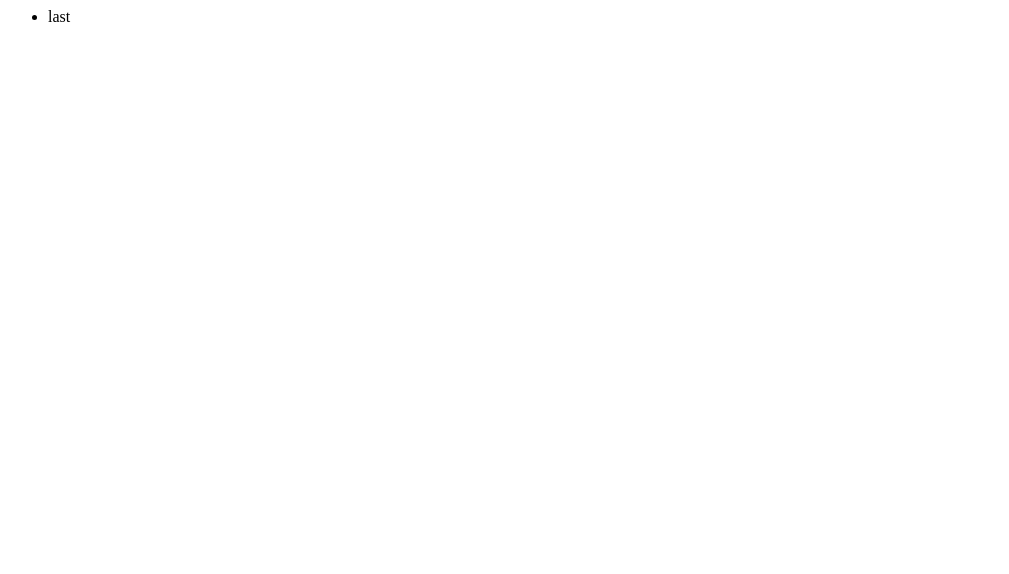
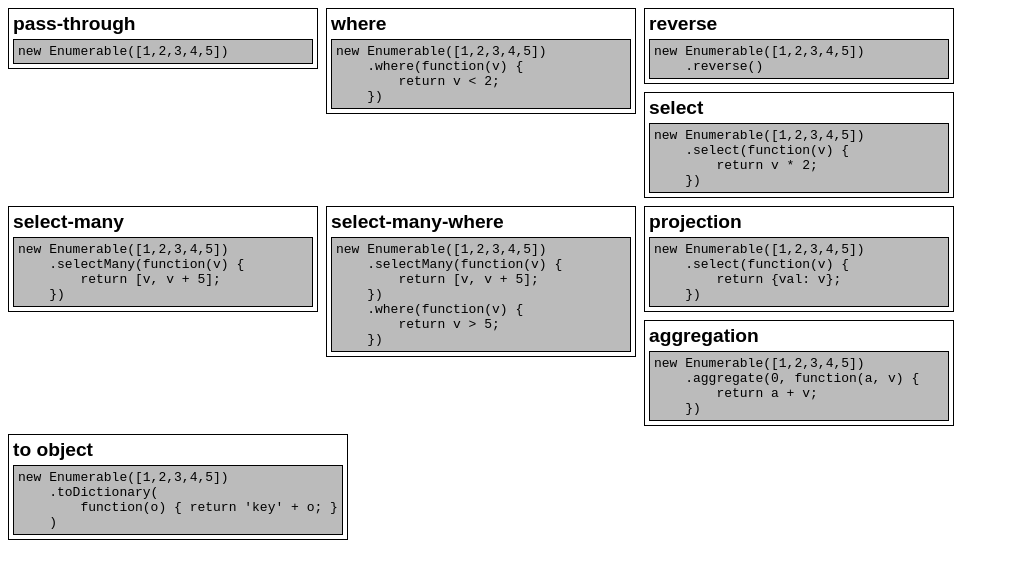
Before and after one commit to mmorton/enumerable, a plain HTML site: page demo/index.html in a window 1280 px wide. Shown: the whole page, without its empty margins (0-1009 px from the left). Drawn offline with Linux system fonts and the light colour scheme; a script that the page names is missing.

Commit message:
functional samples

```diff
--- a/demo/enumerable.js
+++ b/demo/enumerable.js
@@ -20,7 +20,10 @@
 
         return a;
     };
-    var wrap = function (o) {
+    var wrap = function(o) {
+        if (typeof o == 'undefined')
+            return [];
+
         if (supportsIteration(o))
             return o;
 
@@ -215,8 +218,8 @@
                 return d;
             });
         },
-        dump: function (block) {
-            block(this.toArray());
+        inspect: function(block) {
+            block(this);
             return this;
         }
     };
--- a/demo/index.html
+++ b/demo/index.html
@@ -1,14 +1,155 @@
-<html>
+<html xmlns="http://www.w3.org/1999/xhtml">
 <head>
 	<title></title>
 	<script src="enumerable.js" type="text/javascript"></script>
 	<script src="http://ajax.googleapis.com/ajax/libs/ext-core/3.1.0/ext-core.js" type="text/javascript"></script>
+    <style>
+        body
+        {
+        	font-family: Arial;
+        }
+        .sample
+        {
+        	min-width: 300px;
+        	border: solid 1px black;
+        	padding: 4px;
+        	float: left;
+        	margin: 0 8px 8px 0;
+        }
+        .sample h1
+        {
+        	margin: 0;
+        	padding: 0;
+        	font-size: 1.2em;
+        }
+        .sample pre
+        {
+        	background: #BBBBBB;
+        	border: solid 1px black;
+        	padding: 4px;
+        	margin: 4px 0 0 0;
+        }
+    </style>
 </head>
 <body>
+
+<div class="sample">
+<h1>pass-through</h1>
+<pre>
+new Enumerable([1,2,3,4,5])
+</pre>
+</div>
+
+<div class="sample">
+<h1>where</h1>
+<pre>
+new Enumerable([1,2,3,4,5])
+    .where(function(v) {
+        return v < 2;
+    })
+</pre>
+</div>
+
+<div class="sample">
+<h1>reverse</h1>
+<pre>
+new Enumerable([1,2,3,4,5])
+    .reverse()
+</pre>
+</div>
+
+<div class="sample">
+<h1>select</h1>
+<pre>
+new Enumerable([1,2,3,4,5])
+    .select(function(v) {
+        return v * 2;
+    })
+</pre>
+</div>
+
+<div class="sample">
+<h1>select-many</h1>
+<pre>
+new Enumerable([1,2,3,4,5])
+    .selectMany(function(v) {
+        return [v, v + 5];
+    })
+</pre>
+</div>
+
+<div class="sample">
+<h1>select-many-where</h1>
+<pre>
+new Enumerable([1,2,3,4,5])
+    .selectMany(function(v) {
+        return [v, v + 5];
+    })
+    .where(function(v) {
+        return v > 5;
+    })
+</pre>
+</div>
+
+<div class="sample">
+<h1>projection</h1>
+<pre>
+new Enumerable([1,2,3,4,5])
+    .select(function(v) {
+        return {val: v};
+    })
+</pre>
+</div>
+
+<div class="sample">
+<h1>aggregation</h1>
+<pre>
+new Enumerable([1,2,3,4,5])
+    .aggregate(0, function(a, v) {
+        return a + v;
+    })
+</pre>
+</div>
+
+<div class="sample">
+<h1>to object</h1>
+<pre>
+new Enumerable([1,2,3,4,5])
+    .toDictionary(
+        function(o) { return 'key' + o; }
+    )
+</pre>
+</div>
+
+
 <script type="text/javascript">
+Ext.onReady(function() {
+    var template = new Ext.Template([
+        '<pre class="result">{result}</pre>',
+    ]);
+
+    var format = function(r) {
+        return Ext.util.JSON.encode(
+            r instanceof Enumerable
+                ? r.toArray()
+                : r
+        );
+    };
+
+    Ext.getBody()
+        .select('.sample')
+        .each(function(el) {
+            var c = el.child('pre').dom.innerHTML
+                .replace('&gt;', '>')
+                .replace('&lt;', '<');
+            var r = eval(c);
+
+            Ext.DomHelper.append(
+                el,
+                template.apply({result: format(r)})
+            );
+        });
+});
 </script>
-<ul>
-    <li class="last">last</li>
-</ul>
 </body>
 </html>
```
Also changed, not shown: 1 other file.
